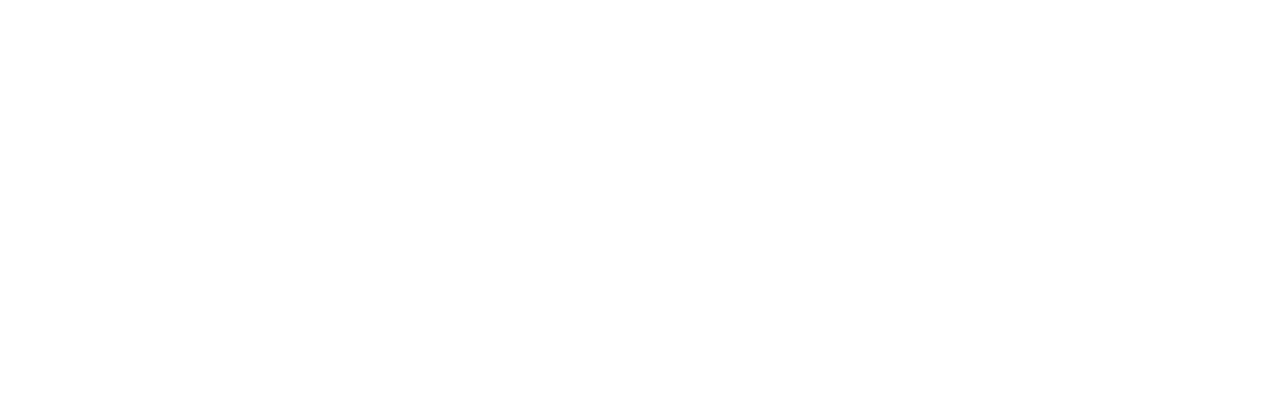
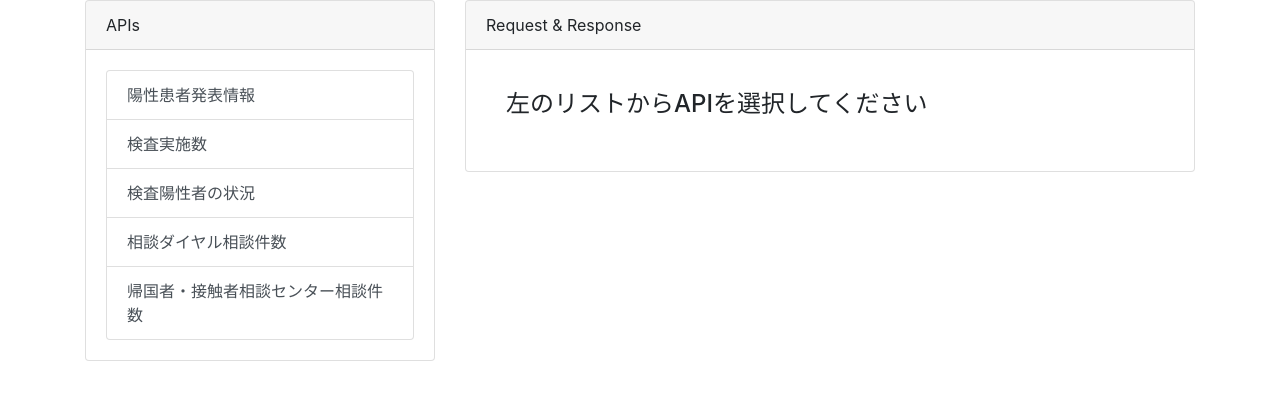
Before and after one commit to tsubakimoto/covid19-api-viewer, a Nuxt app: page /apis in a window 1280 px wide. Before the commit this address had no page. Shown: the top 400 px of the page. Built offline with nearby package versions, Linux system fonts and the light colour scheme.

Commit message:
基本構成を実装した

```diff
--- a/layouts/default.vue
+++ b/layouts/default.vue
@@ -5,58 +5,4 @@
 </template>
 
 <style>
-html {
-  font-family:
-    'Source Sans Pro',
-    -apple-system,
-    BlinkMacSystemFont,
-    'Segoe UI',
-    Roboto,
-    'Helvetica Neue',
-    Arial,
-    sans-serif;
-  font-size: 16px;
-  word-spacing: 1px;
-  -ms-text-size-adjust: 100%;
-  -webkit-text-size-adjust: 100%;
-  -moz-osx-font-smoothing: grayscale;
-  -webkit-font-smoothing: antialiased;
-  box-sizing: border-box;
-}
-
-*,
-*::before,
-*::after {
-  box-sizing: border-box;
-  margin: 0;
-}
-
-.button--green {
-  display: inline-block;
-  border-radius: 4px;
-  border: 1px solid #3b8070;
-  color: #3b8070;
-  text-decoration: none;
-  padding: 10px 30px;
-}
-
-.button--green:hover {
-  color: #fff;
-  background-color: #3b8070;
-}
-
-.button--grey {
-  display: inline-block;
-  border-radius: 4px;
-  border: 1px solid #35495e;
-  color: #35495e;
-  text-decoration: none;
-  padding: 10px 30px;
-  margin-left: 15px;
-}
-
-.button--grey:hover {
-  color: #fff;
-  background-color: #35495e;
-}
 </style>
--- a/nuxt.config.js
+++ b/nuxt.config.js
@@ -40,6 +40,9 @@
     // https://go.nuxtjs.dev/axios
     '@nuxtjs/axios',
   ],
+  bootstrapVue: {
+    icons: true
+  },
 
   // Axios module configuration (https://go.nuxtjs.dev/config-axios)
   axios: {},
--- /dev/null
+++ b/pages/apis.vue
@@ -0,0 +1,103 @@
+<template>
+  <b-container>
+    <b-row>
+      <b-col>
+        <b-card-group deck>
+          <b-card header="APIs">
+            <b-list-group>
+              <b-list-group-item button v-for="item in apis" @click="select(item)">
+                {{ item.title }}
+              </b-list-group-item>
+            </b-list-group>
+          </b-card>
+        </b-card-group>
+      </b-col>
+      <b-col cols="8">
+        <b-card-group deck>
+          <b-card header="Request & Response">
+            <b-card-body>
+              <b-card-title v-if="title">{{ title }}</b-card-title>
+              <b-card-title v-else>左のリストからAPIを選択してください</b-card-title>
+              <div v-if="uri">
+                <b-card-sub-title>{{ uri }}</b-card-sub-title>
+                <b-card-text>このAPIを実行するときはボタンを押してね</b-card-text>
+                <b-button variant="primary" @click="send(uri)">実行</b-button>
+              </div>
+              <div v-if="is_sending">
+                <hr>
+                <b-spinner label="Spinning"></b-spinner>
+              </div>
+              <div v-if="has_response">
+                <hr>
+                <pre><code>{{ response }}</code></pre>
+              </div>
+            </b-card-body>
+          </b-card>
+        </b-card-group>
+      </b-col>
+    </b-row>
+  </b-container>
+</template>
+
+<script>
+const axios = require('axios');
+
+let base_uri = '';
+
+export default {
+  data: function() {
+    return {
+      apis: [
+        {
+          title: '陽性患者発表情報',
+          path: 'patients',
+        },
+        {
+          title: '検査実施数',
+          path: 'test-cases',
+        },
+        {
+          title: '検査陽性者の状況',
+          path: 'patients-summary',
+        },
+        {
+          title: '相談ダイヤル相談件数',
+          path: 'contact-dial-cases',
+        },
+        {
+          title: '帰国者・接触者相談センター相談件数',
+          path: 'quarantine-center-cases',
+        },
+      ],
+      title: '',
+      uri: '',
+      is_sending: false,
+      has_response: false,
+      response: '',
+    }
+  },
+  methods: {
+    select: function(item) {
+      this.$store.commit('apis/set_api', {
+        title: item.title,
+        path: item.path,
+      });
+      this.title = item.title;
+      this.uri = `${base_uri}/${item.path}`;
+      this.is_sending = false;
+      this.has_response = false;
+      this.response = '';
+    },
+    send: function(uri) {
+      this.is_sending = true;
+      axios.get(uri)
+        .then((res) => {
+          this.is_sending = false;
+          this.has_response = true;
+          this.response = res.data;
+          console.log('response', res.data);
+        });
+    },
+  },
+}
+</script>
--- a/pages/index.vue
+++ b/pages/index.vue
@@ -6,16 +6,11 @@
         covid19-api-viewer
       </h1>
       <div class="links">
+        <nuxt-link to="apis" class="button--green">
+          APIs
+        </nuxt-link>
         <a
-          href="https://nuxtjs.org/"
-          target="_blank"
-          rel="noopener noreferrer"
-          class="button--green"
-        >
-          Documentation
-        </a>
-        <a
-          href="https://github.com/nuxt/nuxt.js"
+          href="https://github.com/tsubakimoto/covid19-api-viewer"
           target="_blank"
           rel="noopener noreferrer"
           class="button--grey"
@@ -32,6 +27,61 @@
 </script>
 
 <style>
+html {
+  font-family:
+    'Source Sans Pro',
+    -apple-system,
+    BlinkMacSystemFont,
+    'Segoe UI',
+    Roboto,
+    'Helvetica Neue',
+    Arial,
+    sans-serif;
+  font-size: 16px;
+  word-spacing: 1px;
+  -ms-text-size-adjust: 100%;
+  -webkit-text-size-adjust: 100%;
+  -moz-osx-font-smoothing: grayscale;
+  -webkit-font-smoothing: antialiased;
+  box-sizing: border-box;
+}
+
+*,
+*::before,
+*::after {
+  box-sizing: border-box;
+  margin: 0;
+}
+
+.button--green {
+  display: inline-block;
+  border-radius: 4px;
+  border: 1px solid #3b8070;
+  color: #3b8070;
+  text-decoration: none;
+  padding: 10px 30px;
+}
+
+.button--green:hover {
+  color: #fff;
+  background-color: #3b8070;
+}
+
+.button--grey {
+  display: inline-block;
+  border-radius: 4px;
+  border: 1px solid #35495e;
+  color: #35495e;
+  text-decoration: none;
+  padding: 10px 30px;
+  margin-left: 15px;
+}
+
+.button--grey:hover {
+  color: #fff;
+  background-color: #35495e;
+}
+
 .container {
   margin: 0 auto;
   min-height: 100vh;
--- /dev/null
+++ b/store/apis.js
@@ -0,0 +1,11 @@
+export const state = () => ({
+  title: '',
+  path: '',
+})
+
+export const mutations = {
+  set_api: function(state, obj) {
+    state.title = obj.title;
+    state.path = obj.path;
+  }
+}
```
